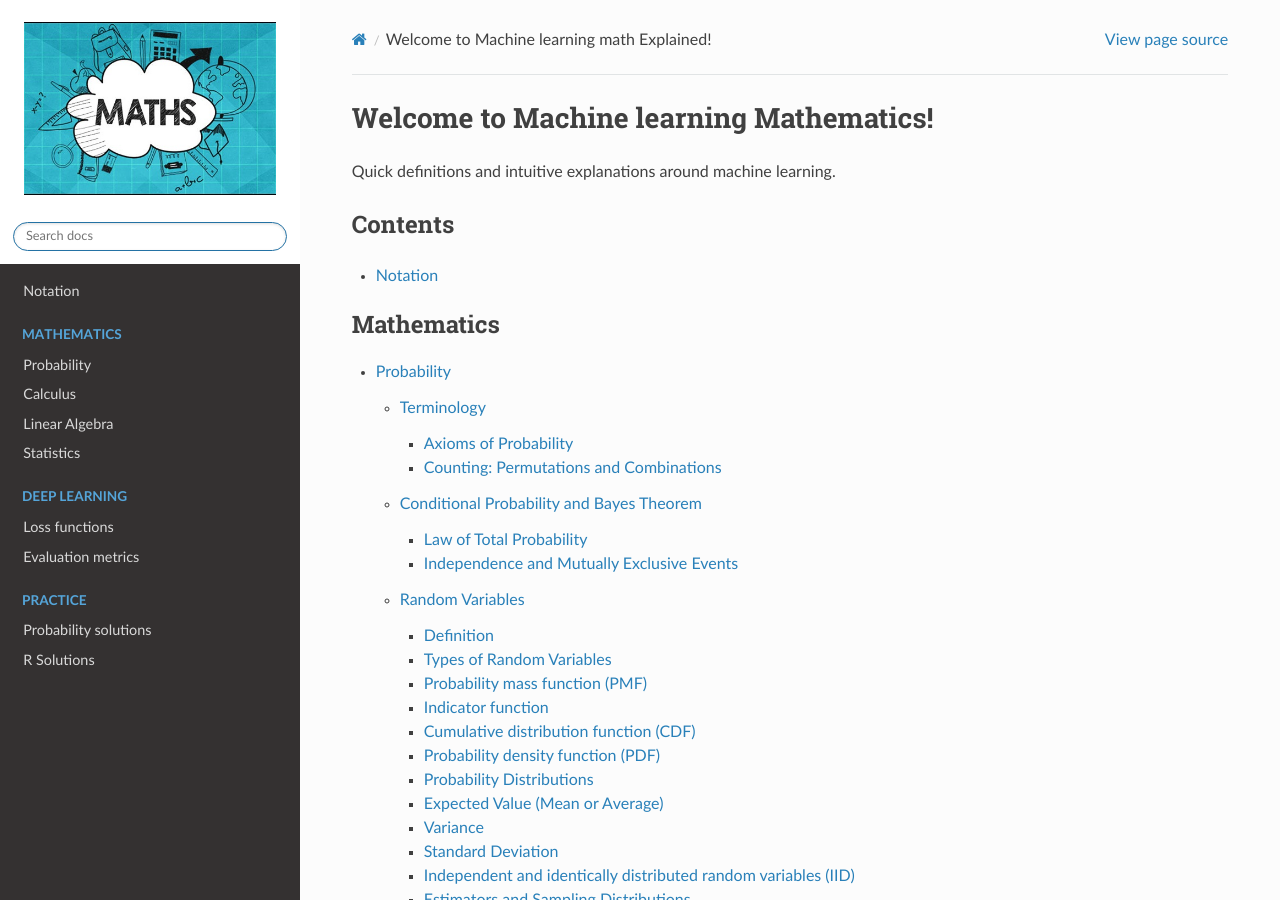
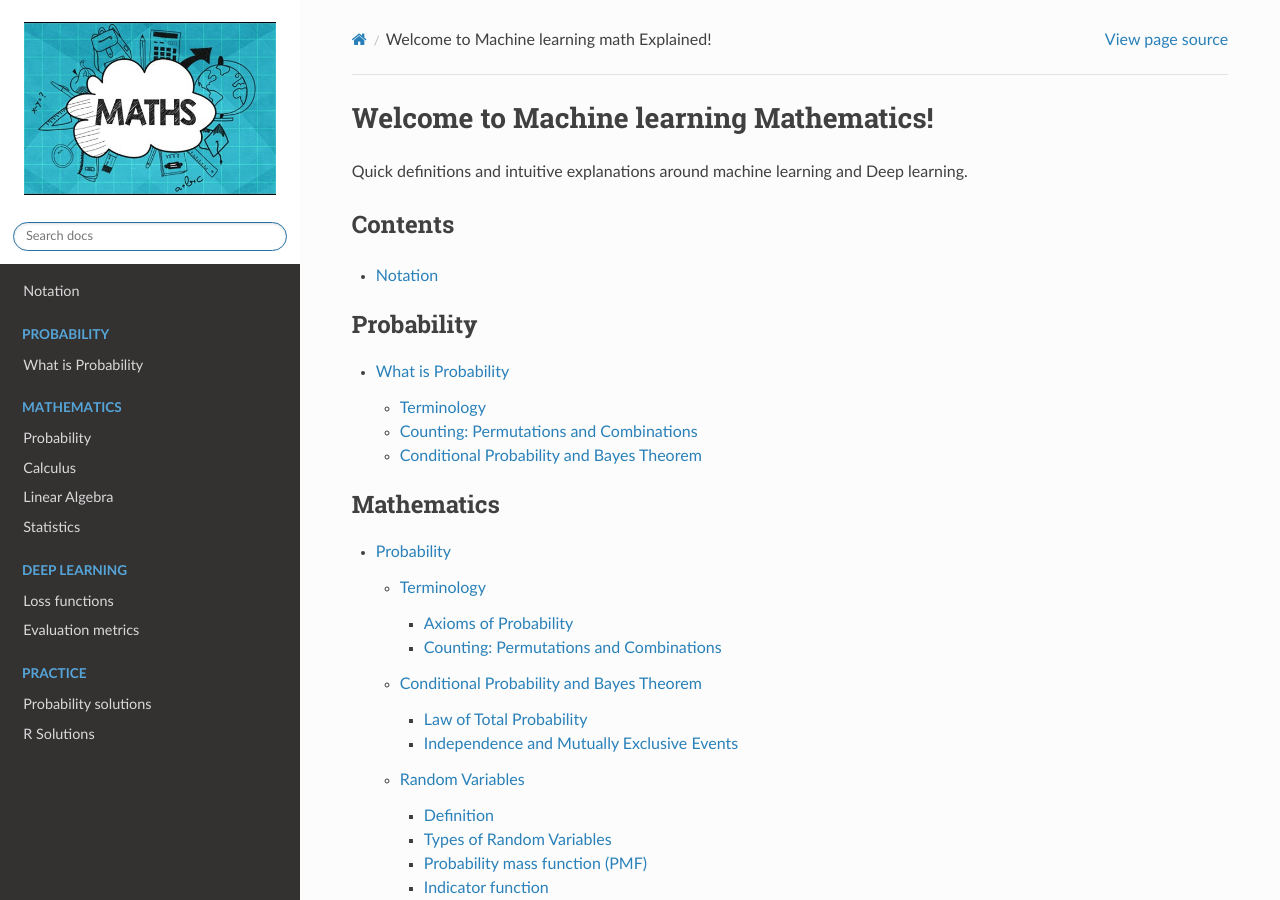
Before and after one commit to akkefa/ml-notes, a Sphinx documentation site: the page built from docs/index.rst, in a window 1280 px wide and 900 px high. Built offline with Sphinx 7.4.7 and the Read the Docs theme 2.0.0, drawn with Linux system fonts in a browser that asks for light colours; some of the changed lines change nothing that is shown.

Commit message:
New changes.

```diff
--- a/docs/index.rst
+++ b/docs/index.rst
@@ -3,7 +3,7 @@
 
 Welcome to Machine learning Mathematics!
 ========================================
-Quick definitions and intuitive explanations around machine learning.
+Quick definitions and intuitive explanations around machine learning and Deep learning.
 
 """""""""
 Contents
@@ -13,6 +13,12 @@ Contents
    :maxdepth: 1
 
    notation
+
+.. toctree::
+   :caption: Probability
+   :maxdepth: 2
+
+   probability/what_is_probability
 
 .. toctree::
    :caption: Mathematics
--- /dev/null
+++ b/docs/probability/what_is_probability.rst
@@ -0,0 +1,101 @@
+.. title::
+   What is Probability
+
+####################
+What is Probability
+####################
+
+Probability is studies of randomness and uncertainty. Probability is used to answers these questions:
+
+- of getting at least 2 heads in 5 coin flips
+- that a customer will buy milk if they are also buying bread
+
+Terminology
+============
+
+Experiment
+-----------
+is any action or process that generates observations.
+
+Sample space
+------------
+of an experiment, denoted S, is the set of all possible outcomes of an experiment.
+
+Event
+------
+is any possible outcome, or combination of outcomes, of an experiment.
+
+Cardinality
+------------
+of a sample space or an event, is the number of outcomes it contains. :math:`|S|` represents the cardinality of the sample space.
+
+Axioms of Probability
+----------------------
+| Axiom 1 : For any event :math:`A, 0 \leq P(A) \leq 1`
+| Axiom 2: :math:`P(S)=1`
+| Axiom 3 : If :math:`A_{n}` mutually exclusive events (intersection of any two is the empty set) then
+
+.. math::
+
+    P\left(\bigcup_{i = 1}^k A_n\right) = \sum_{k=1}^{n} P\left(A_{k}\right)
+
+
+Counting: Permutations and Combinations
+========================================
+| **With replacement** means the same item can be chosen more than once.
+| **Without replacement** means the same item cannot be selected more than once.
+
+Permutation
+------------
+When selecting more than one item without replacement and ``order does matter``.
+:math:`{P}_{n,r}  = \frac{n!}{(n-k)!}`
+
+Combination
+------------
+When selecting more than one item without replacement and ``order does not matter``.
+:math:`{C}_{n,r} = \binom nk = {n \choose k, n-k} = \frac{n!}{k!(n-k)!}`
+
+Sampling Table
+---------------
++---------------------+-----------------------------+--+----------------------------+--+
+|                     | Order Matters               |  | Order Doesn’t Matter       |  |
++---------------------+-----------------------------+--+----------------------------+--+
+| With Replacement    | :math:`n^k`                 |  | :math:`{n+k-1 \choose k}`  |  |
++---------------------+-----------------------------+--+----------------------------+--+
+|                     |                             |  |                            |  |
++---------------------+-----------------------------+--+----------------------------+--+
+| Without Replacement | :math:`\frac{n!}{k!(n-k)!}` |  | :math:`\binom nk`          |  |
++---------------------+-----------------------------+--+----------------------------+--+
+
+Conditional Probability and Bayes Theorem
+==========================================
+Two events A and B from the ``same sample space S``. Calculate the probability of event A knowing that event B has occurred.
+B is the “conditioning event”. :math:`P(A|B)`
+
+Conditional Probability is :math:`P(A \mid B)=\frac{P(A \cap B)}{P(B)}, \quad P(B)>0`
+
+This leads to the multiplication rule  :math:`P(A \cap B) = P(B) P(A \mid B) = P(A) P(B \mid A)`
+
+**Bayes Theorem** :math:`P(A \mid B) = \frac{P(B \mid A)P(A)} {P(B)}`
+
+Law of Total Probability
+------------------------
+:math:`B=(B \cap A) \cup\left(B \cap A^{c}\right)`
+
+:math:`P(B)=P(B \cap A)+P\left(B \cap A^{c}\right)=P(B \mid A) P(A)+P\left(B \mid A^{c}\right) P\left(A^{c}\right)`
+
+Independence and Mutually Exclusive Events
+-------------------------------------------
+
+Two events are ``independent`` if knowing the outcome of one event does not change the probability of the other.
+
+* Flip a two-sided coin repeatedly. Knowing the outcome of one flip does not change the probability of the next.
+
+Two events, A and B, are independent if :math:`P(A|B) = P(A)`, or equivalently :math:`P(B|A) = P(B)`.
+
+``Recall:`` :math:`P(A \mid B)=\frac{P(A \cap B)}{P(B)}`
+
+then, if A and B are independent, we get the multiplication
+rule for independent events:
+
+:math:`P(A \cap B)=P(A) P(B)`
```
